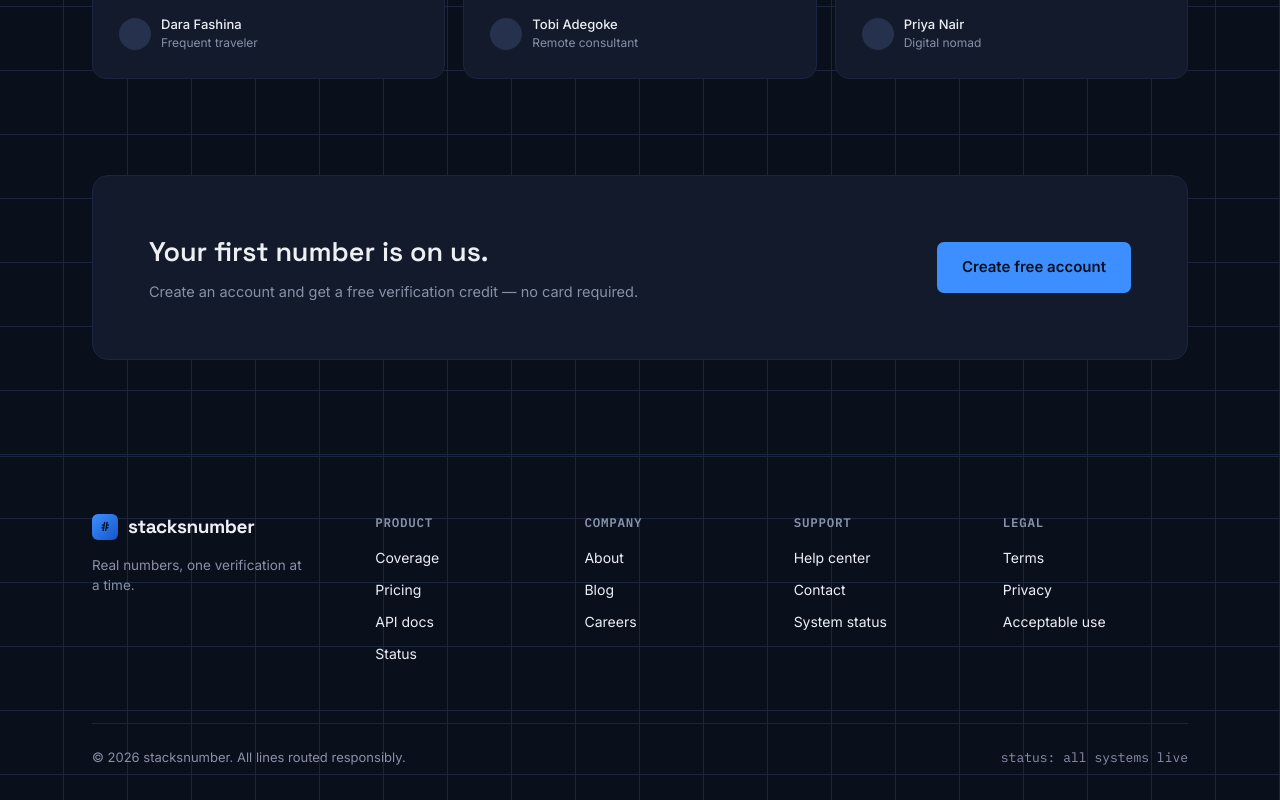
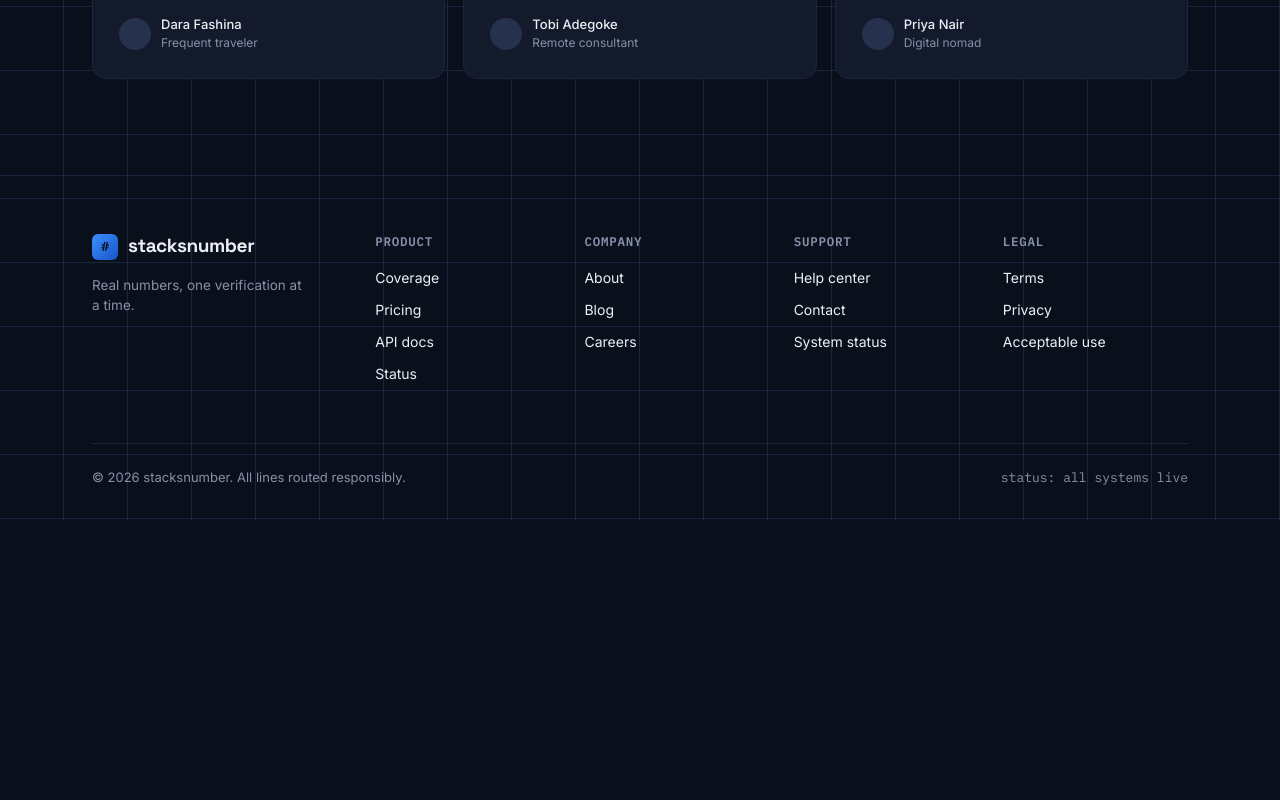
Before and after one commit to timiajeojo/stacks2, a Next.js app: page / in a window 1280 px wide. Shown: the part 2489-3289 px from the top of the page. After the commit the page ends 3009 px from the top, so only its background shows below. Built offline with nearby package versions, Linux system fonts and the light colour scheme.

Commit message:
fix button issues and removed first number section

```diff
--- a/app/page.tsx
+++ b/app/page.tsx
@@ -224,20 +224,6 @@
           </div>
         </section>
 
-        <section style={{ paddingTop: 0 }}>
-          <div className="cta-band">
-            <div>
-              <h3>Your first number is on us.</h3>
-              <p>
-                Create an account and get a free verification credit — no
-                card required.
-              </p>
-            </div>
-            <a href="/auth" className="btn btn-primary btn-lg">
-              Create free account
-            </a>
-          </div>
-        </section>
       </div>
 
       <footer>
```
